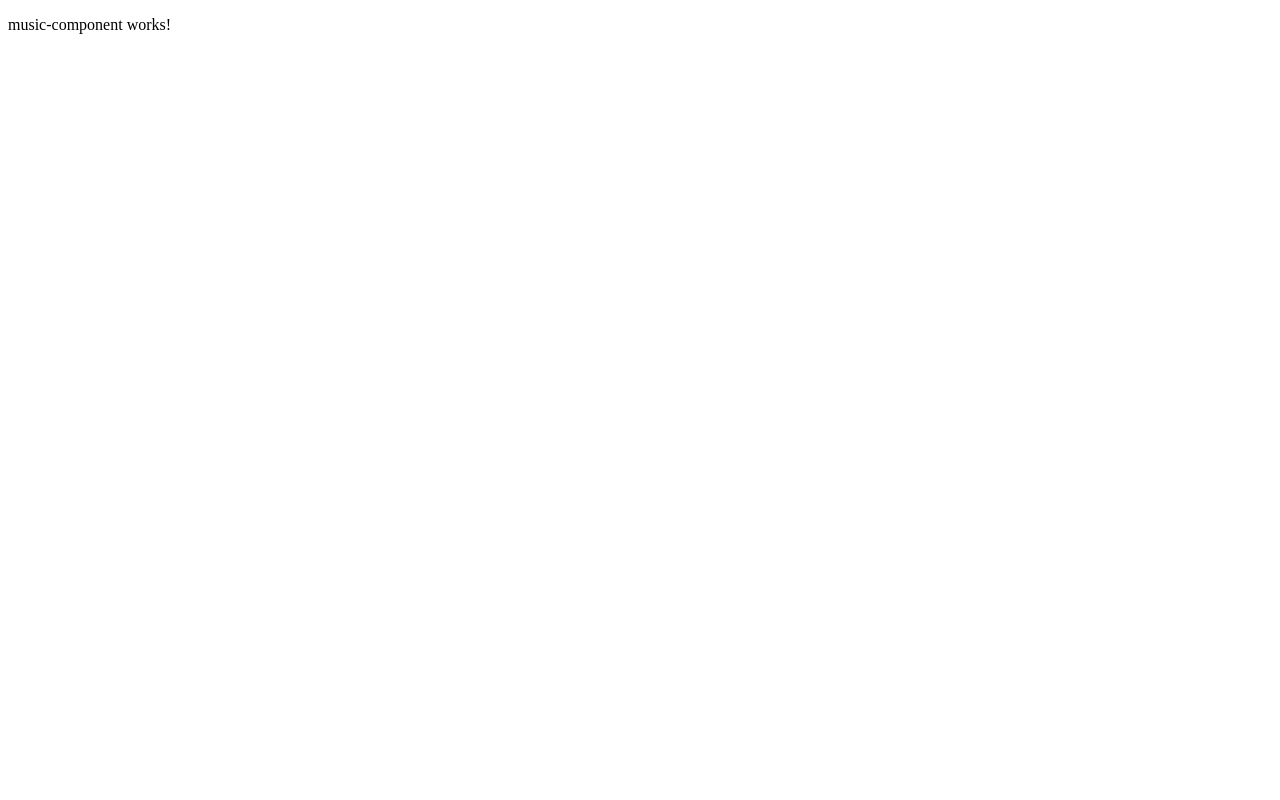
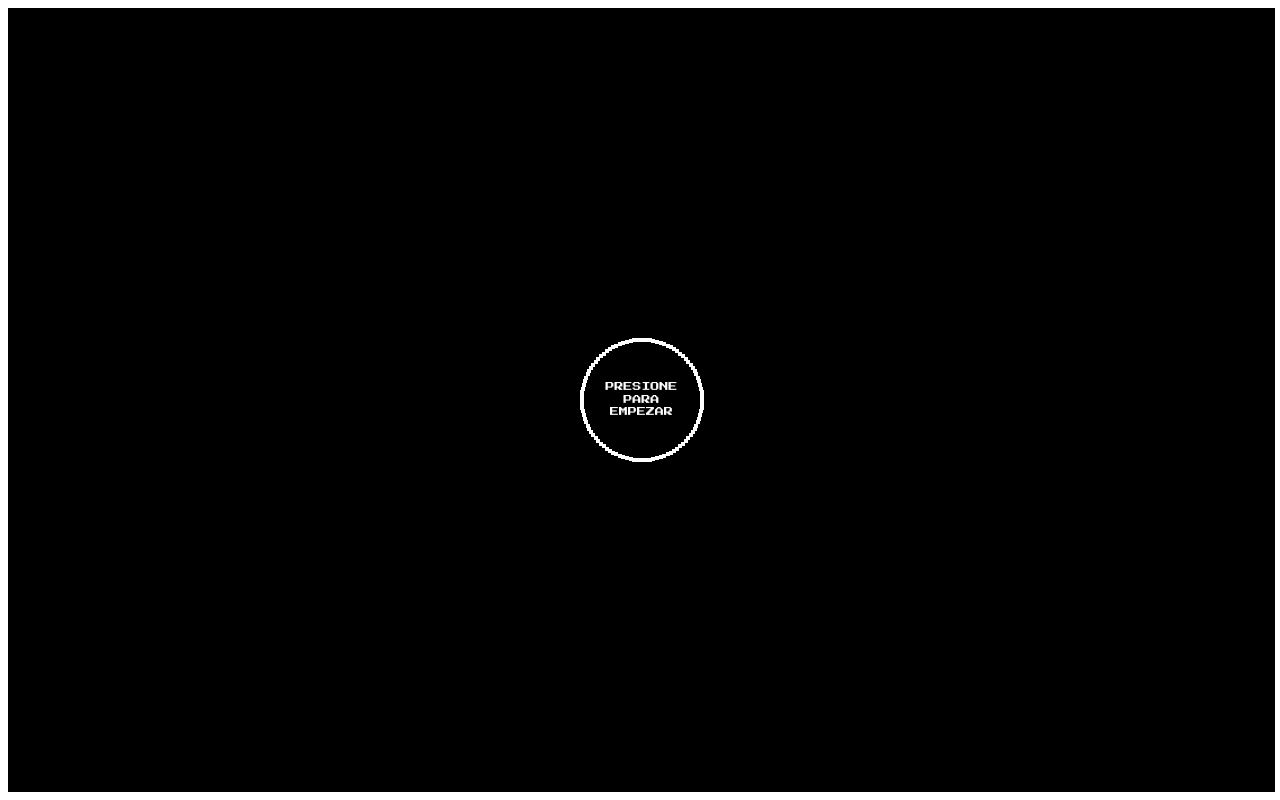
Before and after one commit to JuCenBer/lost-in-time, an Angular app: page /start in a window 1280 px wide. Before the commit this address led to /. Built offline with nearby package versions, Linux system fonts and the light colour scheme.

Commit message:
animacion boton

```diff
--- a/src/app/app.component.html
+++ b/src/app/app.component.html
@@ -1,3 +1,4 @@
-<router-outlet></router-outlet>
-
-<app-music-component></app-music-component>
+<body>
+    <router-outlet></router-outlet>
+    <app-music-component style="display:none "></app-music-component>
+</body>
--- a/src/app/app.component.scss
+++ b/src/app/app.component.scss
@@ -0,0 +1,7 @@
+body {
+  margin: 0;
+  padding: 0;
+  overflow-x: hidden; /* evita scroll horizontal */
+  height: 100%;
+  width: 100%;
+}
--- a/src/app/app.routes.ts
+++ b/src/app/app.routes.ts
@@ -1,3 +1,6 @@
 import { Routes } from '@angular/router';
+import { MainMenuButtonComponent } from './components/main-menu-button/main-menu-button.component';
 
-export const routes: Routes = [];
+export const routes: Routes = [
+    { path: 'start', pathMatch: 'full', component: MainMenuButtonComponent},
+];
--- /dev/null
+++ b/src/app/components/main-menu-button/main-menu-button.component.html
@@ -0,0 +1,17 @@
+<div class="pantalla">
+  <div class="circle-container" [class.fade-out]="desvaneciendo">
+    <div
+      *ngFor="let pixel of pixels"
+      class="pixel"
+      [style.left.px]="pixel.left"
+      [style.top.px]="pixel.top"
+    >
+    </div>
+    <div class="contenedor-boton">
+      <span class="ripple" #ripple></span>
+      <button class="boton-retro" (click)="iniciarEfecto()">
+        Presione para empezar
+      </button>
+    </div>
+  </div>
+</div>
--- /dev/null
+++ b/src/app/components/main-menu-button/main-menu-button.component.scss
@@ -0,0 +1,90 @@
+@import url('https://fonts.googleapis.com/css2?family=Press+Start+2P&display=swap');
+
+  .circle-container {
+  position: relative;
+  width: 200px;
+  height: 200px;
+  background: black;
+  transition: opacity 1s ease; /* transición suave */
+}
+
+.pixel {
+  width: 4px;
+  height: 4px;
+  background: white;
+  position: absolute;
+}
+
+.contenedor-boton {
+  position: relative;
+  width: 100px;
+  height: 100px;
+  margin: auto;
+}
+
+.boton-retro {
+  width: 110px;
+  height: 110px;
+  background-color: black;
+  color: white;
+  font-size: 9px;
+  text-transform: uppercase;
+  text-align: center;
+  line-height: 1.4;
+  border: none;
+  border-radius: 50%;
+  cursor: pointer;
+  font-family: 'Press Start 2P', monospace;
+
+  position: relative; /* Cambiamos a absoluto */
+  top: 100%;
+  left: 50%;
+  transform: translate(-50%, -50%); /* Lo centra exactamente */
+  z-index: 1;
+}
+
+.ripple {
+  position: absolute;
+  top: 100%;
+  left: 50%;
+  width: 0;
+  height: 0;
+  background: rgba(255, 255, 255, 0.514);
+  border-radius: 50%;
+  transform: translate(-50%, -50%);
+  opacity: 0;
+  pointer-events: none;
+  z-index: 1; /* debajo del botón */
+}
+
+.ripple.active {
+  animation: ripple-anim 0.9s ease-out forwards;
+}
+
+@keyframes ripple-anim {
+  0% {
+    width: 0;
+    height: 0;
+    opacity: 0.9;
+  }
+  100% {
+    width: 300%;
+    height: 300%;
+    opacity: 0;
+  }
+}
+
+.pantalla {
+  position: absolute;
+  width: 99%;
+  height: 98%;
+  background: black;
+  display: flex;
+  justify-content: center;
+  align-items: center;
+  overflow: hidden;
+}
+
+.circle-container.fade-out {
+  opacity: 0;
+}
--- /dev/null
+++ b/src/app/components/main-menu-button/main-menu-button.component.ts
@@ -0,0 +1,65 @@
+import { Component, ElementRef, ViewChild } from '@angular/core';
+import { CommonModule } from '@angular/common';
+
+interface Pixel {
+  left: number;
+  top: number;
+}
+
+@Component({
+  selector: 'app-main-menu',
+  standalone: true,
+  imports: [CommonModule],
+  templateUrl: './main-menu-button.component.html',
+  styleUrl: './main-menu-button.component.scss'
+})
+export class MainMenuButtonComponent {
+
+  desvaneciendo = false;
+
+
+pixels: Pixel[] = [];
+  numPixels = 100;
+  radio = 60;
+  pixelSize = 4;
+  containerSize = 200;
+
+  ngOnInit(): void {
+    this.generarCuadraditos();
+  }
+
+  generarCuadraditos(): void {
+    const centerX = this.containerSize / 2;
+    const centerY = this.containerSize / 2;
+
+    for (let i = 0; i < this.numPixels; i++) {
+      const angle = (i / this.numPixels) * 2 * Math.PI;
+      const x = Math.round(centerX + this.radio * Math.cos(angle) - this.pixelSize / 2);
+      const y = Math.round(centerY + this.radio * Math.sin(angle) - this.pixelSize / 2);
+      this.pixels.push({ left: x, top: y });
+    }
+  }
+
+  @ViewChild('ripple') ripple!: ElementRef<HTMLSpanElement>;
+
+  iniciarEfecto(){
+    this.dispararRipple();
+    this.iniciarDesvanecimiento();
+  }
+
+  dispararRipple() {
+    const rippleEl = this.ripple.nativeElement;
+    rippleEl.classList.remove('active'); // reinicia animación
+    void rippleEl.offsetWidth; // fuerza reflow
+    rippleEl.classList.add('active');
+    this.iniciarDesvanecimiento();
+  }
+
+  iniciarDesvanecimiento() {
+    this.desvaneciendo = true;
+    setTimeout(() => {
+      // Aquí podés redirigir o cambiar de vista
+      console.log('Pantalla oculta, ahora cargamos el juego');
+    }, 1000); // mismo tiempo que la transición
+  }
+}
```
Also changed, not shown: 1 other file (tests, documents, lock files or other folders).
